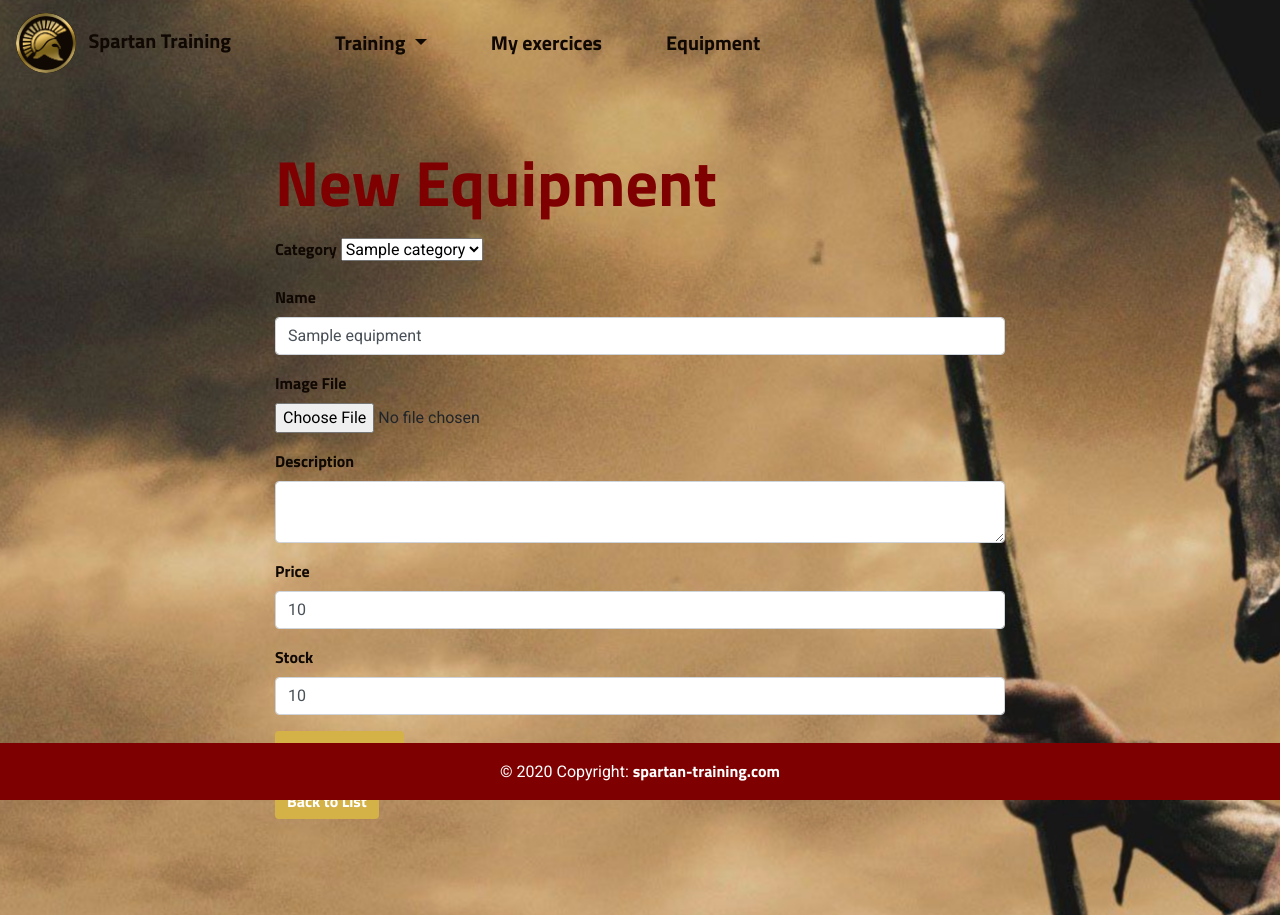
After one commit to BarbaraGonthier/Hackathon-2020, a PHP site: template src/View/Admin/equipmentAdd.html.twig in a window 1280 px wide. The commit adds this page. Run offline with PHP 8.4, Linux system fonts and the light colour scheme; the template is opened without the code that fills it: most values are stand-ins (such as "Sample title", 1, 10 or a date in 2020); some libraries are stand-ins or nearby versions.

Commit message:
admin add equipment

```diff
--- a/composer.json
+++ b/composer.json
@@ -11,7 +11,8 @@
     "require": {
         "twig/twig": "^3.1",
         "ext-pdo": "*",
-        "symfony/http-client": "^5.1"
+        "symfony/http-client": "^5.1",
+      "ext-fileinfo": "*"
     },
     "require-dev": {
         "filp/whoops": "^2.9",
--- a/src/Controller/EquipmentController.php
+++ b/src/Controller/EquipmentController.php
@@ -2,6 +2,7 @@
 
 namespace App\Controller;
 
+use App\Model\CategoryManager;
 use App\Model\EquipmentManager;
 
 class EquipmentController extends AbstractController
--- /dev/null
+++ b/src/View/Admin/equipmentAdd.html.twig
@@ -0,0 +1,67 @@
+{% extends 'layout.html.twig' %}
+{% block stylesheet %}
+    <link rel="stylesheet" href="/assets/css/order.css">
+{% endblock %}
+
+{% block title %} {{ parent() }} - Admin{% endblock %}
+
+{% block content %}
+    <div class="container mt-5 pt-5">
+        <div class="row">
+            <div class="col-md-8 offset-md-2 col-12 pt-5 pb-2">
+                <h1> New Equipment </h1>
+            </div>
+        </div>
+        {% if not errors is empty %}
+            <div class="row ">
+                {% for error in errors %}
+                    <div class="col-md-8 offset-md-2 alert alert-danger">
+                        {{ error }}
+                    </div>
+                {% endfor %}
+            </div>
+        {% endif %}
+    </div>
+    <div class="container mb-5 pb-5">
+        <div class="row">
+            <div class="col-md-8 offset-md-2">
+                <form action="" method="POST" enctype="multipart/form-data">
+                    <div class="form-group">
+                        <label for="category">Category</label>
+                        <select name="category" id="category">
+                            {% for category in categories %}
+                                <option {{ equipment.category == category.id ? 'selected' }}
+                                        value="{{ category.id }}">{{ category.name }}</option>
+                            {% endfor %}
+                        </select>
+                    </div>
+                    <div class="form-group">
+                        <label for="name">Name </label>
+                        <input type="text" name="name" id="name" class="form-control" value="{{ equipment.name }}" >
+                    </div>
+                    <div class="form-group">
+                        <label for="image">Image File</label>
+                        <input type="hidden" name="MAX_FILE_SIZE" value="5000000"/>
+                        <input  type="file" id="image" name="image" class="form-control-file">
+                    </div>
+                    <div class="form-group">
+                        <label for="description">Description</label>
+                        <textarea name="description" id="description" value="{{ equipment.description ?? ' ' }}"  class="form-control"></textarea>
+                    </div>
+                    <div class="form-group">
+                        <label for="price">Price </label>
+                        <input type="text" name="price" id="price" class="form-control" value="{{ equipment.price }}" >
+                    </div>
+                    <div class="form-group">
+                        <label for="stock">Stock </label>
+                        <input type="text" name="stock" id="stock" class="form-control" value="{{ equipment.stock }}" >
+                    </div>
+                    <div class="form-group">
+                        <button type="submit" class="btn btn-dark">Add equipment</button>
+                    </div>
+                </form>
+                <a href="AdminEquipment/index" class="btn btn-dark" role="button">Back to List</a>
+            </div>
+        </div>
+    </div>
+{% endblock %}
--- a/src/View/Admin/equipmentList.html.twig
+++ b/src/View/Admin/equipmentList.html.twig
@@ -8,6 +8,7 @@
 {% block content %}
     <main class="container mt-5 pt-5 mb-5 pb-5">
     <h1 class="my-5 text-center">Equipment</h1>
+        <a href="/adminEquipment/add" class="btn btn-dark mb-4">Add a new equipment</a>
         <table class="table table-light table-bordered table-hover text-center">
             <thead class="thead-dark">
             <tr>
@@ -27,7 +28,7 @@
                     </td>
                     <td scope="row" class="align-middle">{{ equipment.stock }}</td>
                     <td scope="row" class="text-center align-middle">
-                        <a href="/adminOrder/show/{{ equipment.id }}" class="btn btn-info">
+                        <a href="/adminEquipment/show/{{ equipment.id }}" class="btn btn-info">
                             <svg width="1.5em" height="1.5em" viewBox="0 0 16 16" class="bi bi-eye" fill="currentColor" xmlns="http://www.w3.org/2000/svg">
                                 <path fill-rule="evenodd" d="M16 8s-3-5.5-8-5.5S0 8 0 8s3 5.5 8 5.5S16 8 16 8zM1.173 8a13.134 13.134 0 0 0 1.66 2.043C4.12 11.332 5.88 12.5 8 12.5c2.12 0 3.879-1.168 5.168-2.457A13.134 13.134 0 0 0 14.828 8a13.133 13.133 0 0 0-1.66-2.043C11.879 4.668 10.119 3.5 8 3.5c-2.12 0-3.879 1.168-5.168 2.457A13.133 13.133 0 0 0 1.172 8z"/>
                                 <path fill-rule="evenodd" d="M8 5.5a2.5 2.5 0 1 0 0 5 2.5 2.5 0 0 0 0-5zM4.5 8a3.5 3.5 0 1 1 7 0 3.5 3.5 0 0 1-7 0z"/>
--- a/src/View/Equipment/show.html.twig
+++ b/src/View/Equipment/show.html.twig
@@ -15,7 +15,7 @@
                 <div class="col-md-4 col-12">
                     <div class="card text-dark equipement-card">
                         <div class="equipment-image text-center">
-                        <img src="/uploads/equipment/{{ equipment.image }}"
+                        <img style="width:250px" src="/uploads/equipment/{{ equipment.image }}"
                              alt="image de {{ equipment.name }}">
                         </div>
                         <div class="card-body">
```
Also changed, not shown: src/Controller/AdminEquipmentController.php (+69 -0 lines), src/Model/EquipmentManager.php (+16 -0 lines), public/assets/css/admin.css, public/uploads/equipment/5fb78430d06bb.png (added), public/uploads/equipment/5fb784447a11b.png (added), public/uploads/equipment/5fb785ae3bd33.png (added).
